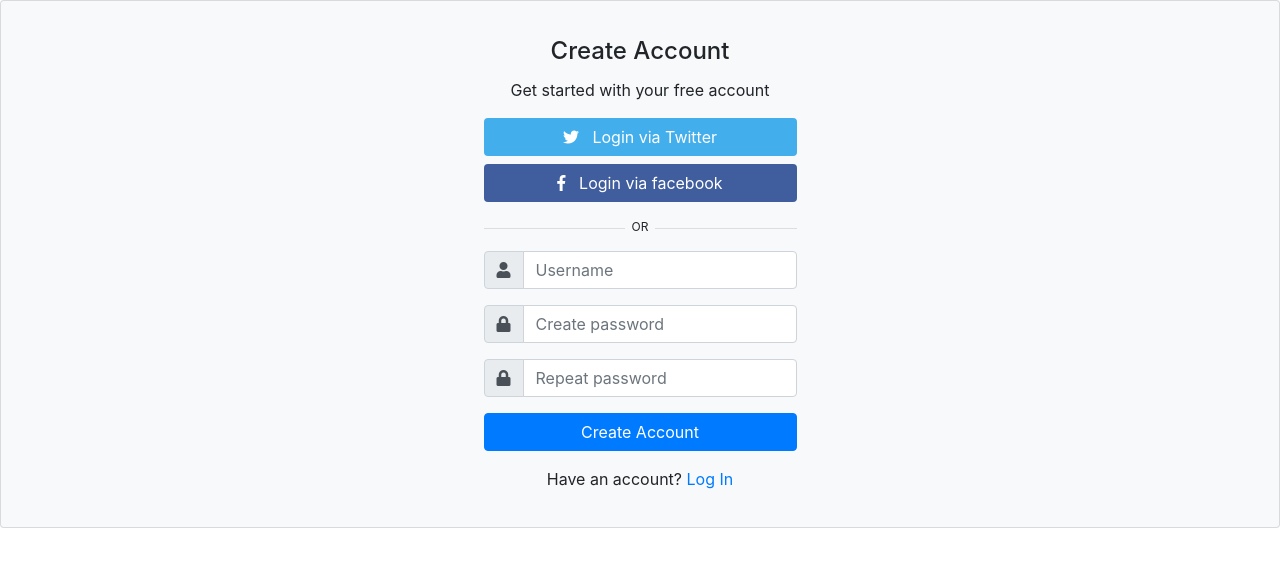
After one commit to xix-osano/CareBridge-DjangoClassProject, a Django app: page /register/ in a window 1280 px wide. The commit adds this page. Shown: the top 567 px of the page. Run offline with Django 5.2, Linux system fonts and the light colour scheme; some libraries are stand-ins or nearby versions.

Commit message:
Added registration and login pages

```diff
--- /dev/null
+++ b/careapp/templates/register.html
@@ -0,0 +1,63 @@
+<link href="//maxcdn.bootstrapcdn.com/bootstrap/4.0.0/css/bootstrap.min.css" rel="stylesheet" id="bootstrap-css">
+<script src="//maxcdn.bootstrapcdn.com/bootstrap/4.0.0/js/bootstrap.min.js"></script>
+<script src="//cdnjs.cloudflare.com/ajax/libs/jquery/3.2.1/jquery.min.js"></script>
+<!------ Include the above in your HEAD tag ---------->
+
+<link rel="stylesheet" href="https://use.fontawesome.com/releases/v5.0.8/css/all.css">
+
+{% load static %}
+
+<link rel="stylesheet" href="{% static 'assets/css/register.css' %}">
+
+
+
+<div class="card bg-light">
+<article class="card-body mx-auto" style="max-width: 400px;">
+	<h4 class="card-title mt-3 text-center">Create Account</h4>
+	<p class="text-center">Get started with your free account</p>
+	<p>
+		<a href="" class="btn btn-block btn-twitter"> <i class="fab fa-twitter"></i>   Login via Twitter</a>
+		<a href="" class="btn btn-block btn-facebook"> <i class="fab fa-facebook-f"></i>   Login via facebook</a>
+	</p>
+	<p class="divider-text">
+        <span class="bg-light">OR</span>
+    </p>
+	<form method="POST">
+    {% csrf_token %}
+
+	<div class="form-group input-group">
+		<div class="input-group-prepend">
+		    <span class="input-group-text"> <i class="fa fa-user"></i> </span>
+		 </div>
+        <input name="username" class="form-control" placeholder="Username" type="text">
+    </div> <!-- form-group// -->
+
+    <div class="form-group input-group">
+    	<div class="input-group-prepend">
+		    <span class="input-group-text"> <i class="fa fa-lock"></i> </span>
+		</div>
+        <input name="password" class="form-control" placeholder="Create password" type="password">
+    </div> <!-- form-group// -->
+
+    <div class="form-group input-group">
+    	<div class="input-group-prepend">
+		    <span class="input-group-text"> <i class="fa fa-lock"></i> </span>
+		</div>
+        <input name="confirm_password" class="form-control" placeholder="Repeat password" type="password">
+    </div> <!-- form-group// -->
+
+    <div class="form-group">
+        <button type="submit" class="btn btn-primary btn-block"> Create Account  </button>
+    </div> <!-- form-group// -->
+
+    {% for message in messages %}
+        <div class="alert alert-danger text-center">{{ message }}</div>
+    {% endfor %}
+
+    <p class="text-center">Have an account? <a href="{% url 'login' %}">Log In</a> </p>
+</form>
+</article>
+</div> <!-- card.// -->
+
+</div>
+<!--container end.//-->
--- a/careapp/templates/show.html
+++ b/careapp/templates/show.html
@@ -43,8 +43,8 @@
               <td>{{ appointment.doctor }}</td>
               <td>{{ appointment.message }}</td>
               <td>
-                <a href="/edit/{{appointment.id}}" class="btn btn-primary">Edit</a>
-                <a href="/delete/{{appointment.id}}" class="btn btn-danger">Delete</a>
+                <a href="{% url 'edit' appointment.id %}" class="btn btn-primary">Edit</a>
+                <a href="{% url 'delete' appointment.id %}" class="btn btn-danger">Delete</a>
                 <a href="" class="btn btn-success">Accept</a>
               </td>
             </tr>
--- a/careapp/urls.py
+++ b/careapp/urls.py
@@ -5,7 +5,7 @@
 urlpatterns = [
     path('admin/', admin.site.urls),
 
-    path('', views.home, name='home'),
+    path('home/', views.home, name='home'),
     path('starter/', views.starter, name='starter'),
     path('about/', views.about, name='about'),
     path('services/', views.services, name='services'),
@@ -13,7 +13,9 @@
     path('departments/', views.departments, name='departments'),
     path('doctors/', views.doctors, name='doctors'),
     path('show/', views.show, name='show'),
-    path('delete/<int:id>/', views.delete),
-    path('edit/<int:id>/', views.edit),
+    path('delete/<int:id>/', views.delete, name='delete'),
+    path('edit/<int:id>/', views.edit, name='edit'),
+    path('register/', views.register, name='register'),
+    path('', views.login_user, name='login'),
 
 ]
--- a/careapp/views.py
+++ b/careapp/views.py
@@ -1,6 +1,8 @@
 from django.shortcuts import render, redirect, get_object_or_404
 from django.contrib import messages
 from careapp.models import *
+from django.contrib.auth.models import User
+from django.contrib.auth import authenticate, login
 
 # Create your views here.
 
@@ -62,3 +64,53 @@
         messages.success(request, "Appointment updated successfully.")
         return redirect("show")  # ensure url name matches
     return render(request, "edit.html", {"appointment": appointment})
+
+
+def register(request):
+    """ Show the registration form """
+    if request.method == 'POST':
+        username = request.POST['username']
+        password = request.POST['password']
+        confirm_password = request.POST['confirm_password']
+
+        # Check the password
+        if password == confirm_password:
+            try:
+                user = User.objects.create_user(username=username, password=password)
+                user.save()
+
+                # Display a message
+                messages.success(request, "Account created successfully")
+                return redirect('')
+            except:
+                # Display a message if the above fails
+                messages.error(request, "Username already exist")
+        else:
+            # Display a message saying passwords don't match
+            messages.error(request, "Passwords do not match")
+
+    return render(request, 'register.html')
+
+
+def login_user(request):
+    if request.method == "POST":
+        username = request.POST['username']
+        password = request.POST['password']
+
+        user = authenticate(request, username=username, password=password)
+
+        # Check if the user exists
+        if user is not None:
+            # login(request, user)
+            login(request,user)
+            messages.success(request, "You are now logged in!")
+            # Admin
+            if user.is_superuser:
+                return redirect('/appointment')
+
+            # For Normal Users
+            return redirect('home')
+        else:
+            messages.error(request, "Invalid login credentials")
+
+    return render(request, 'login.html')
--- /dev/null
+++ b/static/assets/css/register.css
@@ -0,0 +1,30 @@
+.divider-text {
+    position: relative;
+    text-align: center;
+    margin-top: 15px;
+    margin-bottom: 15px;
+}
+.divider-text span {
+    padding: 7px;
+    font-size: 12px;
+    position: relative;
+    z-index: 2;
+}
+.divider-text:after {
+    content: "";
+    position: absolute;
+    width: 100%;
+    border-bottom: 1px solid #ddd;
+    top: 55%;
+    left: 0;
+    z-index: 1;
+}
+
+.btn-facebook {
+    background-color: #405D9D;
+    color: #fff;
+}
+.btn-twitter {
+    background-color: #42AEEC;
+    color: #fff;
+}
```
Also changed, not shown: careapp/templates/index.html (+57 -0 lines), careapp/templates/login.html (added, +77 -0 lines), static/assets/css/login.css (added, +89 -0 lines).
